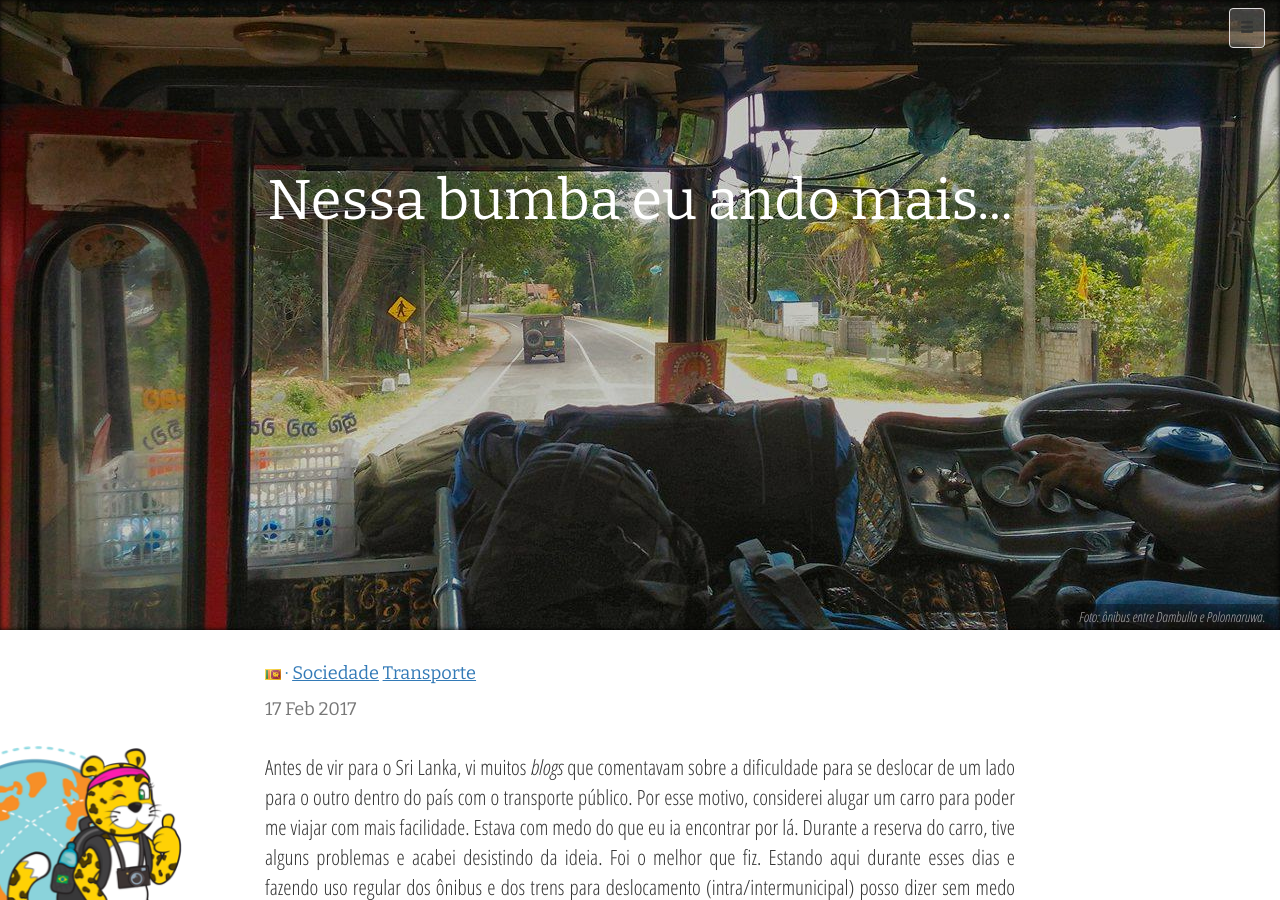
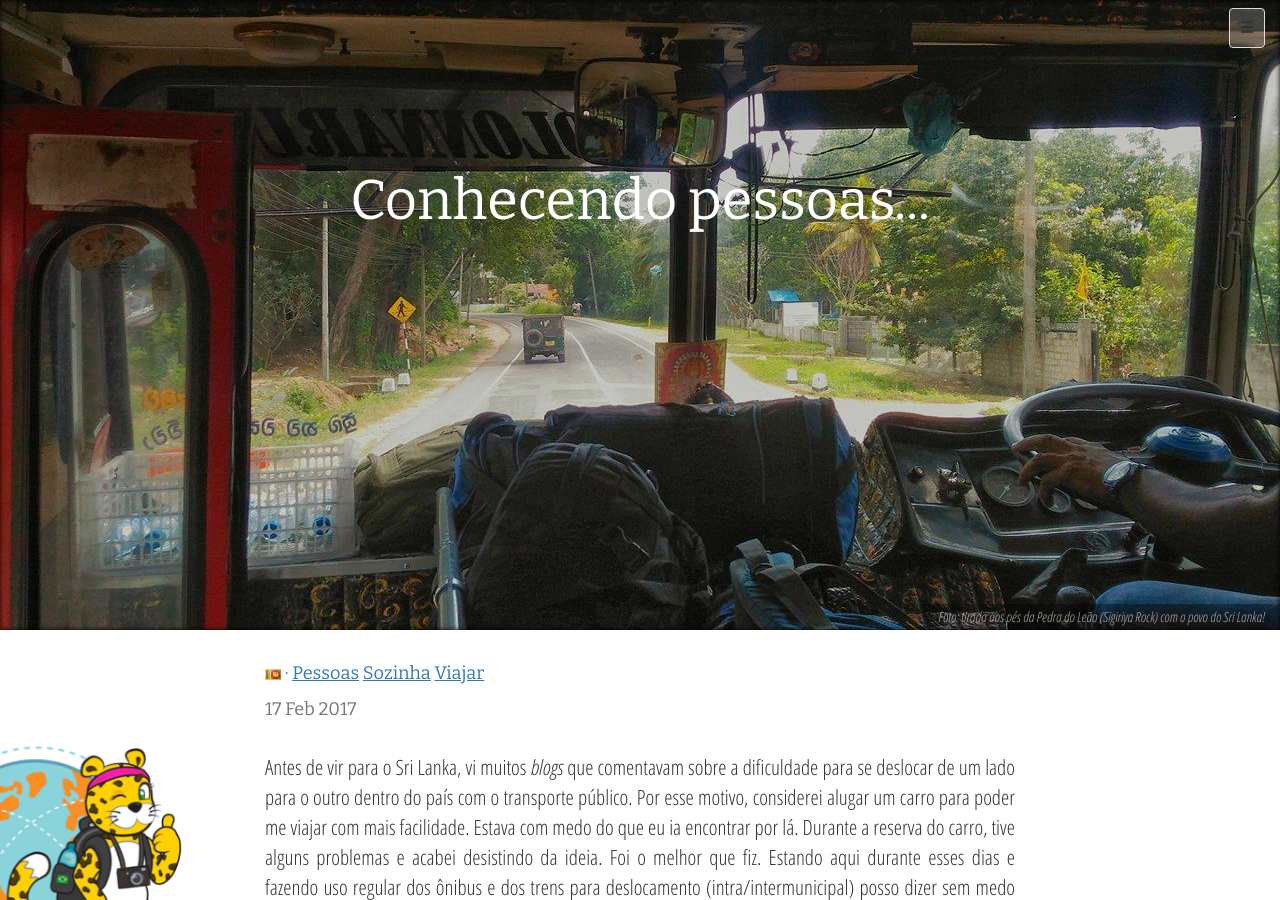
Before and after one commit to amandaferrari/project-grace-marguerite, a Jekyll site: the page built from _posts/2017-02-17-public-transport-sri-lanka.md, in a window 1280 px wide and 900 px high. Built offline with Jekyll 4.4.1, drawn with Linux system fonts in a browser that asks for light colours; nearby versions of some CDN libraries; emoji names are drawn with the system emoji font; some web fonts are replaced; comment, search, counter and statistics services are not loaded.

Commit message:
Update 2017-02-17-public-transport-sri-lanka.md

```diff
--- a/_posts/2017-02-17-public-transport-sri-lanka.md
+++ b/_posts/2017-02-17-public-transport-sri-lanka.md
@@ -1,11 +1,11 @@
 ---
 layout: post
-title: Nessa bumba eu ando mais...
-description: Andando de transporte público no Sri Lanka
+title: Conhecendo pessoas...
+description: Quando os sozinhos se encontram...
 category: travel
-tags: ['Sociedade','Transporte']
+tags: ['Pessoas', 'Sozinha', 'Viajar']
 image: post6.jpg
-image-description: "Foto: ônibus entre Dambulla e Polonnaruwa."
+image-description: "Foto: tirada aos pés da Pedra do Leão (Sigiriya Rock) com o povo do Sri Lanka!"
 country-code: lk
 country: Sri Lanka
 comments: true
```
